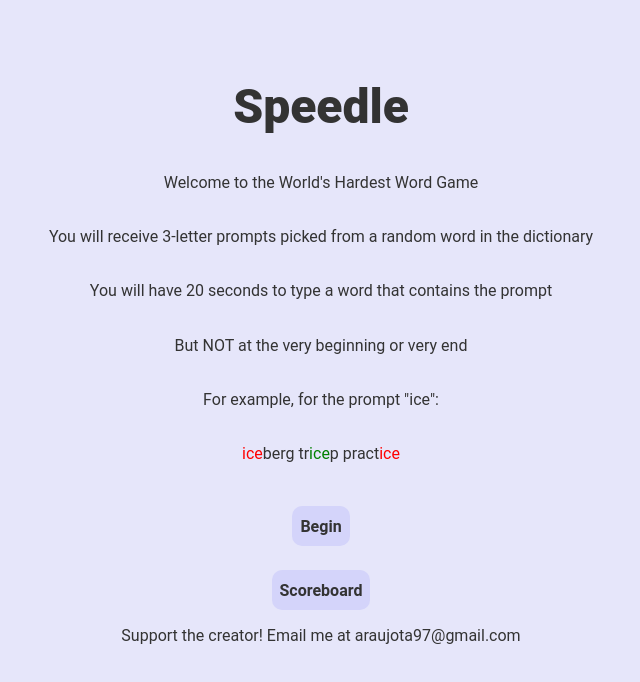
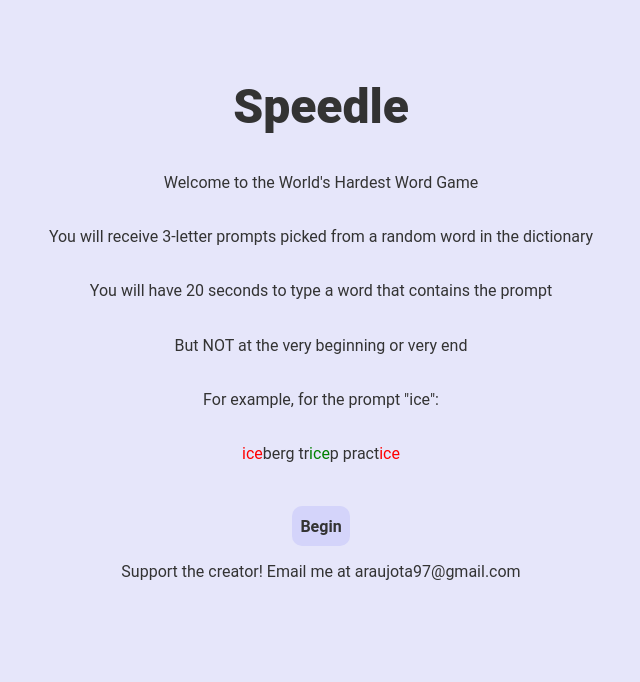
Before and after one commit to araujota/whwg-ui, a React (Create React App) app in the folder ui/: page / in a window 1280 px wide. Shown: the top 682 px of the page, without its empty margins (319-959 px from the left). Built offline with nearby package versions, Linux system fonts and the light colour scheme.

Commit message:
remove save

```diff
--- a/ui/src/gameScreen.js
+++ b/ui/src/gameScreen.js
@@ -254,7 +254,7 @@ function GameScreen(props) {
                     {inputErrorMessage === 'Game Over!' && (
                                 <div className='playOrSave'>
                                     <button disabled={showScoreModal} onClick={resetGame} className='startButton'>Play Again</button>
-                                    <button disabled={showScoreModal} onClick={() => setShowScoreModal(true)}className='startButton'>Save</button>
+                                    {/* <button disabled={showScoreModal} onClick={() => setShowScoreModal(true)}className='startButton'>Save</button> */}
                                     <button disabled={showScoreModal} onClick={() => props.setShowing('rules')}className='startButton'>Rules</button>
                                 </div>
                             )}
--- a/ui/src/rulesScreen.js
+++ b/ui/src/rulesScreen.js
@@ -25,7 +25,7 @@ function RulesScreen(props) {
           <text className='rulesText'><span style={{color: 'red'}}>ice</span>berg tr<span style={{color: 'green'}}>ice</span>p pract<span span style={{color: 'red'}}>ice</span></text>
         </div>
         <button className='startButton' onClick={() => props.setShowing('game')}>Begin</button>
-        <button className='startButton' onClick={() => props.setShowing('scoreboard')}>Scoreboard</button>
+        {/* <button className='startButton' onClick={() => props.setShowing('scoreboard')}>Scoreboard</button> */}
         <text className='plug'>Support the creator! Email me at araujota97@gmail.com</text>
       </div>
     </div>
```
